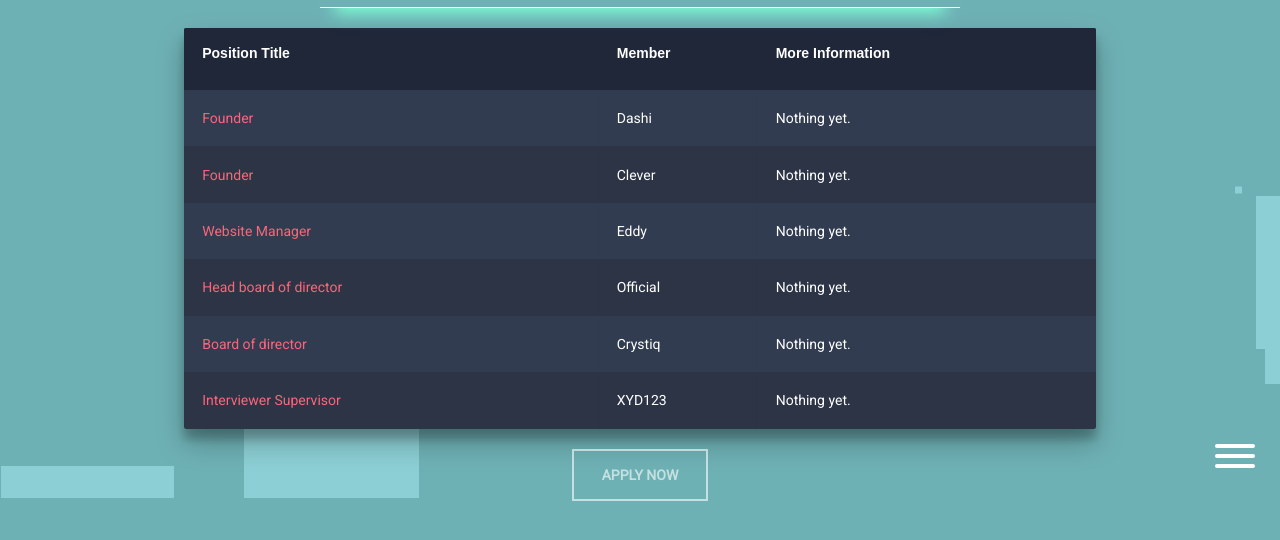
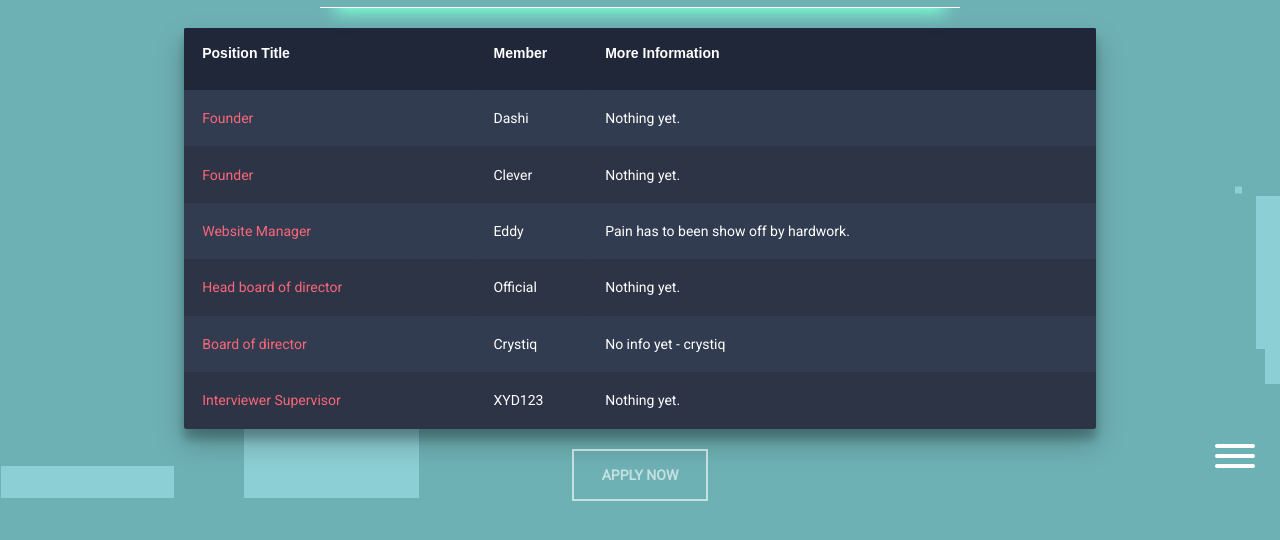
Before and after one commit to eDDywpe/marble-website, a plain HTML site: page staff.html in a window 1280 px wide. Shown: the part 302-842 px from the top of the page. Drawn offline with nearby package versions, Linux system fonts and the light colour scheme.

Commit message:
Update staff.html

```diff
--- a/staff.html
+++ b/staff.html
@@ -82,7 +82,7 @@
           <tr>
             <td>Website Manager</td>
             <td>Eddy</td>
-            <td>Nothing yet.</td>
+            <td>Pain has to been show off by hardwork.</td>
           </tr>
           <tr>
             <td>Head board of director</td>
@@ -92,7 +92,7 @@
           <tr>
             <td>Board of director</td>
             <td>Crystiq</td>
-            <td>Nothing yet.</td>
+            <td>No info yet - crystiq</td>
           </tr>
           <tr>
             <td>Interviewer Supervisor</td>
```
